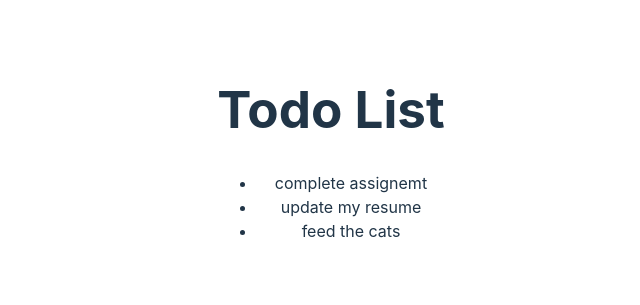
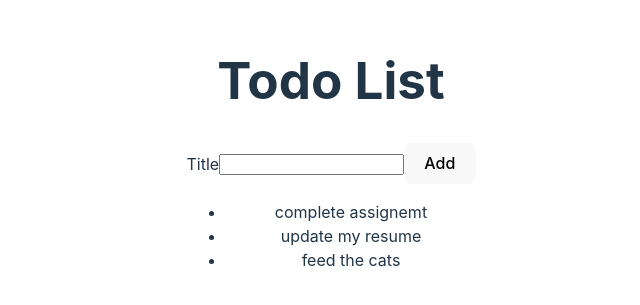
Before and after one commit to nicoleCodeGirl/react-todo-ibis, a React (Vite) app: page / in a window 1280 px wide. Shown: the part 247-552 px from the top of the page, without its empty margins (309-949 px from the left). Built offline with nearby package versions, Linux system fonts and the light colour scheme.

Commit message:
submitting week 2

```diff
--- /dev/null
+++ b/src/AddTodoForm.jsx
@@ -0,0 +1,16 @@
+function AddTodoForm () {
+    return (
+
+    <form>
+        <label>Title</label>
+        <input id="todoTitle" htmlFor="todoTitle"></input>
+        <button type="submit">Add</button>
+
+    </form>
+    )
+
+}
+
+
+
+export default AddTodoForm;
--- a/src/App.jsx
+++ b/src/App.jsx
@@ -2,55 +2,17 @@
 import reactLogo from './assets/react.svg'
 import viteLogo from '/vite.svg'
 import './App.css'
-
-const todoList = [
-  {
-    id: 1,
-    title: "complete assignemt"
-
-  },
-  {
-    id: 2,
-    title: "update my resume"
-  },
-  {
-    id: 3,
-    title: "feed the cats"
-  }
-];
+import TodoList from './TodoList'
+import AddTodoForm from './AddTodoForm'
 
 function App() {
   const [count, setCount] = useState(0)
 
   return (
     <>
-      {/* <div>
-        <a href="https://vite.dev" target="_blank">
-          <img src={viteLogo} className="logo" alt="Vite logo" />
-        </a>
-        <a href="https://react.dev" target="_blank">
-          <img src={reactLogo} className="logo react" alt="React logo" />
-        </a>
-      </div>
-      <h1>Vite + React</h1>
-      <div className="card">
-        <button onClick={() => setCount((count) => count + 1)}>
-          count is {count}
-        </button>
-        <p>
-          Edit <code>src/App.jsx</code> and save to test HMR
-        </p>
-      </div>
-      <p className="read-the-docs">
-        Click on the Vite and React logos to learn more
-      </p> */}
-
       <h1>Todo List</h1>
-      <ul>
-        {todoList.map(function(item){
-          return <li key={item.id}>{item.title}</li>
-        })}
-      </ul>
+      <AddTodoForm/>
+      <TodoList/>
     </>
   )
 }
--- /dev/null
+++ b/src/TodoList.jsx
@@ -0,0 +1,38 @@
+import React from 'react';
+
+const todoList = [
+    {
+      id: 1,
+      title: "complete assignemt"
+
+    },
+    {
+      id: 2,
+      title: "update my resume"
+    },
+    {
+      id: 3,
+      title: "feed the cats"
+    }
+  ];
+
+
+function TodoList () {
+
+    return (
+
+        <ul>
+        {todoList.map(function(item){
+          return <li key={item.id}>{item.title}</li>
+        })}
+      </ul>
+
+    )
+}
+
+
+
+
+
+
+export default TodoList;
```
